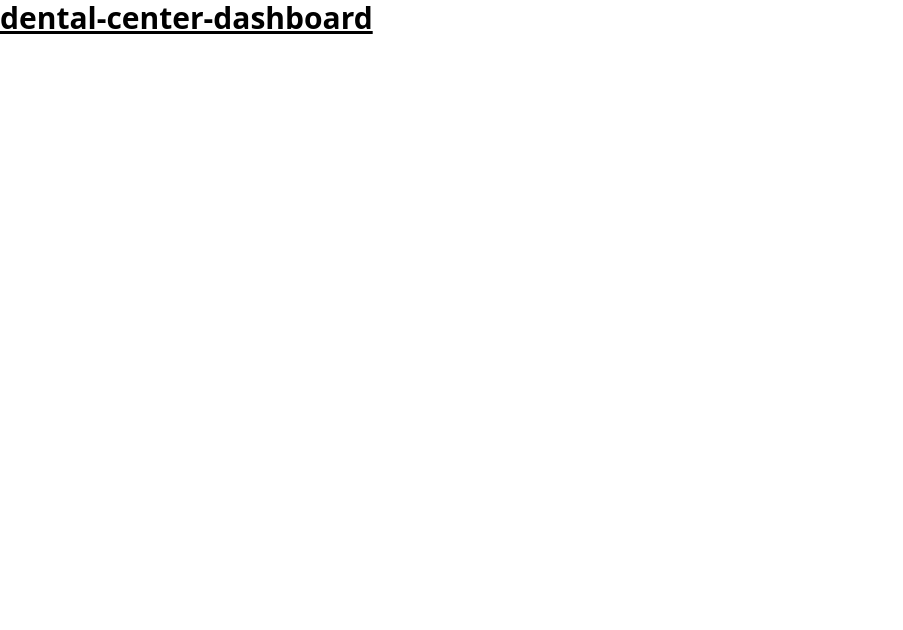
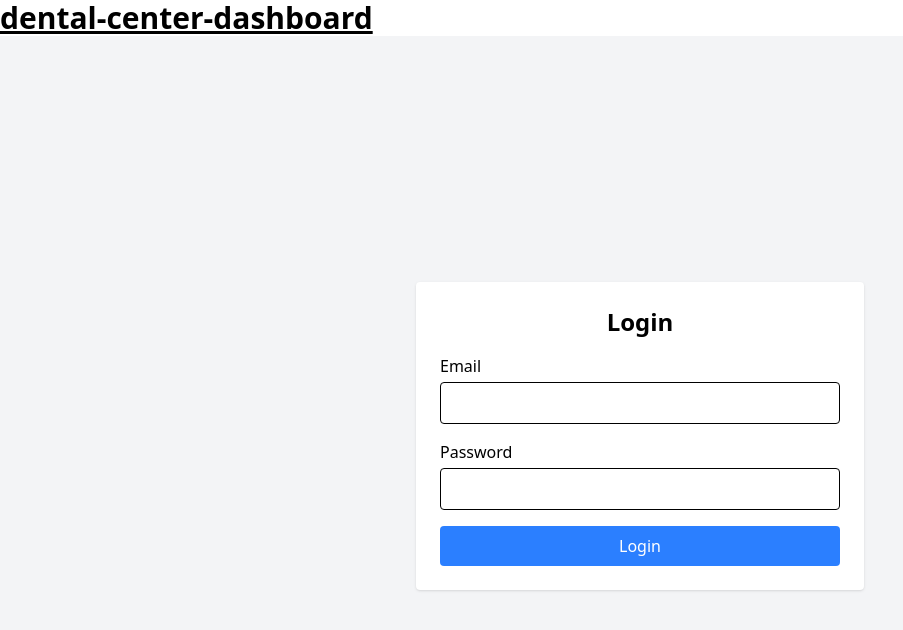
Before and after one commit to sagardubey14/dental-center-dashboard, a React (Vite) app: page / in a window 1280 px wide. Shown: the top 630 px of the page, without its empty margins (0-903 px from the left). Built offline with nearby package versions, Linux system fonts and the light colour scheme.

Commit message:
auth form along with validation and message popup

```diff
--- a/src/App.jsx
+++ b/src/App.jsx
@@ -1,10 +1,13 @@
 import React from "react";
+import { AppProvider } from "./context/AppContext";
+import Auth from "./Components/Auth";
 
 function App() {
   return (
-    <div>
+    <AppProvider>
       <h1 className="text-3xl font-bold underline">dental-center-dashboard</h1>
-    </div>
+      <Auth />
+    </AppProvider>
   );
 }
 
--- /dev/null
+++ b/src/Components/Auth.jsx
@@ -0,0 +1,100 @@
+import { useState, useEffect } from "react";
+import { useForm } from "react-hook-form";
+import { useApp } from "../context/AppContext";
+
+const users = [
+  { id: "1", role: "Admin", email: "admin@entnt.in", password: "admin123" },
+  { id: "2", role: "Patient", email: "john@entnt.in", password: "patient123", patientId: "p1" }
+];
+
+export default function Auth() {
+  const [currentUser, setCurrentUser] = useState(null);
+  const { register, handleSubmit, reset, formState: { errors } } = useForm();
+    const {notify} = useApp();
+  useEffect(() => {
+    const storedUser = localStorage.getItem("authUser");
+    if (storedUser) {
+      setCurrentUser(JSON.parse(storedUser));
+    }
+  }, []);
+
+  const onSubmit = (data) => {
+    const user = users.find(
+      u => u.email === data.email && u.password === data.password
+    );
+    if (user) {
+      localStorage.setItem("authUser", JSON.stringify(user));
+      setCurrentUser(user);
+        notify("success", `Welcome ${user.email}`);
+      reset();
+    } else {
+    //   alert("Invalid credentials");
+      notify("fail", `Invalid credentials`);
+
+    }
+
+  };
+
+  const logout = () => {
+    localStorage.removeItem("authUser");
+    setCurrentUser(null);
+  };
+
+  if (currentUser) {
+    return (
+      <div className="min-h-screen flex items-center justify-center bg-gray-100">
+        <div className="bg-white p-6 rounded shadow w-full max-w-md text-center">
+          <h2 className="text-xl font-semibold mb-4">
+            Welcome, {currentUser.role === "Admin" ? "Dentist" : "Patient"}
+          </h2>
+          <p className="mb-4">Logged in as: {currentUser.email}</p>
+          {currentUser.role === "Admin" ? (
+            <p className="text-blue-600">You have access to the Admin (Dentist) Dashboard</p>
+          ) : (
+            <p className="text-green-600">You have access to the Patient Portal</p>
+          )}
+          <button
+            onClick={logout}
+            className="mt-6 bg-red-500 text-white py-2 px-4 rounded hover:bg-red-600"
+          >
+            Logout
+          </button>
+        </div>
+      </div>
+    );
+  }
+
+  return (
+    <div className="min-h-screen flex items-center justify-center bg-gray-100">
+      <div className="w-full max-w-md bg-white p-6 rounded shadow">
+        <h2 className="text-2xl font-semibold mb-4 text-center">Login</h2>
+        <form onSubmit={handleSubmit(onSubmit)} className="space-y-4">
+          <div>
+            <label className="block mb-1">Email</label>
+            <input
+              type="email"
+              {...register("email", { required: true })}
+              className="w-full border px-3 py-2 rounded"
+            />
+            {errors.email && <p className="text-red-500 text-sm">Email is required</p>}
+          </div>
+          <div>
+            <label className="block mb-1">Password</label>
+            <input
+              type="password"
+              {...register("password", { required: true })}
+              className="w-full border px-3 py-2 rounded"
+            />
+            {errors.password && <p className="text-red-500 text-sm">Password is required</p>}
+          </div>
+          <button
+            type="submit"
+            className="w-full bg-blue-500 text-white py-2 rounded hover:bg-blue-600"
+          >
+            Login
+          </button>
+        </form>
+      </div>
+    </div>
+  );
+}
--- /dev/null
+++ b/src/context/AppContext.jsx
@@ -0,0 +1,31 @@
+import { createContext, useContext, useEffect, useState } from "react";
+import NotificationPopup from "../Components/NotificationPopup";
+
+const AppContext = createContext();
+
+export const AppProvider = ({ children }) => {
+  const [user, setUser] = useState("sagar");
+  const [message, setMessage] = useState(null);
+
+  const notify = (type, text) => {
+    setMessage({ type, text });
+  };
+
+  useEffect(() => {
+    if (message) {
+      const timer = setTimeout(() => setMessage(null), 5000);
+      return () => clearTimeout(timer);
+    }
+  }, [message]);
+
+  return (
+    <AppContext.Provider value={{ user, setUser, notify }}>
+      {children}
+      {message && (
+        <NotificationPopup message={message} onClose={() => setMessage(null)} />
+      )}
+    </AppContext.Provider>
+  );
+};
+
+export const useApp = () => useContext(AppContext);
--- /dev/null
+++ b/src/data/seedUsers.js
@@ -0,0 +1,33 @@
+export const mockData = {
+  users: [
+    { id: "1", role: "Admin", email: "admin@entnt.in", password: "admin123" },
+    { id: "2", role: "Patient", email: "john@entnt.in", password: "patient123", patientId: "p1" }
+  ],
+
+  patients: [
+    {
+      id: "p1",
+      name: "John Doe",
+      dob: "1990-05-10",
+      contact: "1234567890",
+      healthInfo: "No allergies"
+    }
+  ],
+
+  incidents: [
+    {
+      id: "i1",
+      patientId: "p1",
+      title: "Toothache",
+      description: "Upper molar pain",
+      comments: "Sensitive to cold",
+      appointmentDate: "2025-07-01T10:00:00",
+      cost: 80,
+      status: "Completed",
+      files: [
+        { name: "invoice.pdf", url: "base64string-or-blob-url" },
+        { name: "xray.png", url: "base64string-or-blob-url" }
+      ]
+    }
+  ]
+};
```
